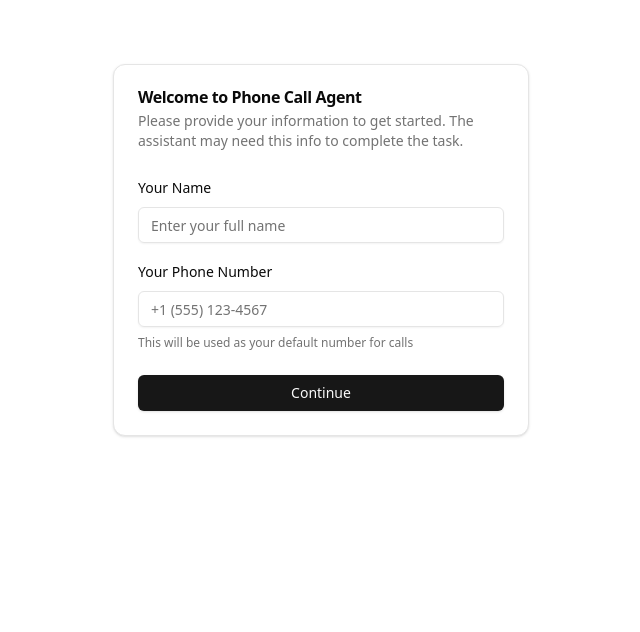
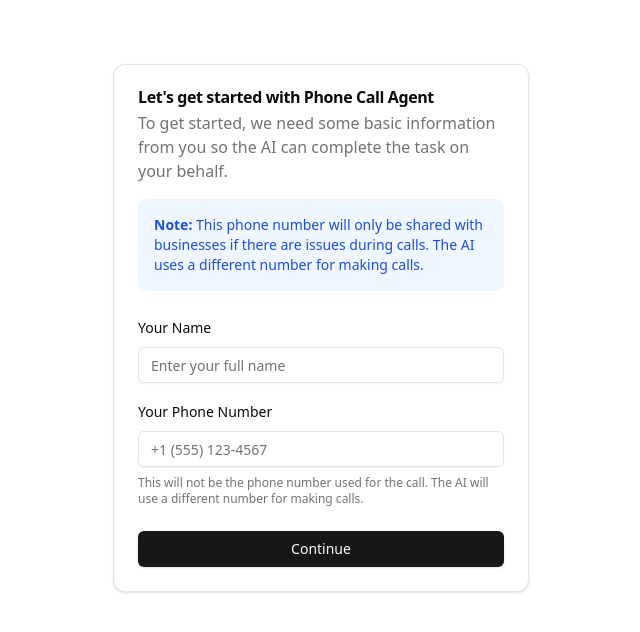
Before and after one commit to flatbush-harlem/ampersand-ui, a Next.js app: page / in a window 1280 px wide. Shown: the top 632 px of the page, without its empty margins (319-959 px from the left). Built offline with nearby package versions, Linux system fonts and the light colour scheme.

Commit message:
updated the onbaording flow

```diff
--- a/components/user-onboarding.tsx
+++ b/components/user-onboarding.tsx
@@ -51,9 +51,19 @@ const UserOnboarding: React.FC<UserOnboardingProps> = ({ onComplete, isEditing }
     <div className="container max-w-md mx-auto py-16 px-4">
       <Card>
         <CardHeader>
-          <CardTitle>Welcome to Phone Call Agent</CardTitle>
+          <CardTitle>Let's get started with Phone Call Agent</CardTitle>
           <CardDescription>
-            Please provide your information to get started. The assistant may need this info to complete the task.
+            <div className="space-y-4">
+              <p className="text-base font-medium">
+                To get started, we need some basic information from you so the AI can complete the task on your behalf.
+              </p>
+
+              <div className="bg-blue-50 dark:bg-blue-900/20 p-4 rounded-lg">
+                <p className="text-sm text-blue-700 dark:text-blue-300">
+                  <strong>Note:</strong> This phone number will only be shared with businesses if there are issues during calls. The AI uses a different number for making calls.
+                </p>
+              </div>
+            </div>
           </CardDescription>
         </CardHeader>
         <form onSubmit={handleSubmit}>
@@ -78,7 +88,7 @@ const UserOnboarding: React.FC<UserOnboardingProps> = ({ onComplete, isEditing }
                 onChange={(e) => setPhoneNumber(e.target.value)}
                 disabled={!isEditing}
               />
-              <p className="text-xs text-muted-foreground">This will be used as your default number for calls</p>
+              <p className="text-xs text-muted-foreground">This will not be the phone number used for the call. The AI will use a different number for making calls.</p>
             </div>
 
             {error && (
```
Also changed, not shown: .specstory/history/2025-03-02_04-20-edit-button-for-onboarding-flow.md.
